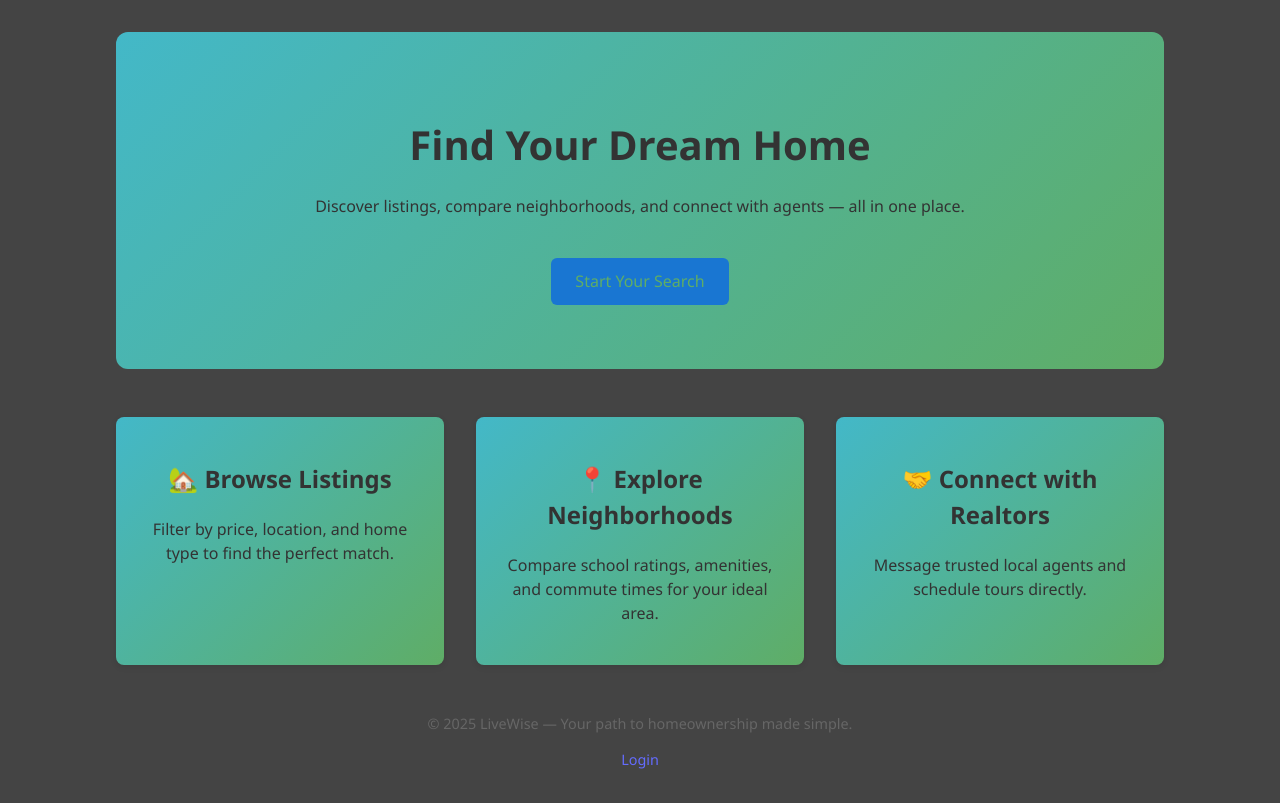
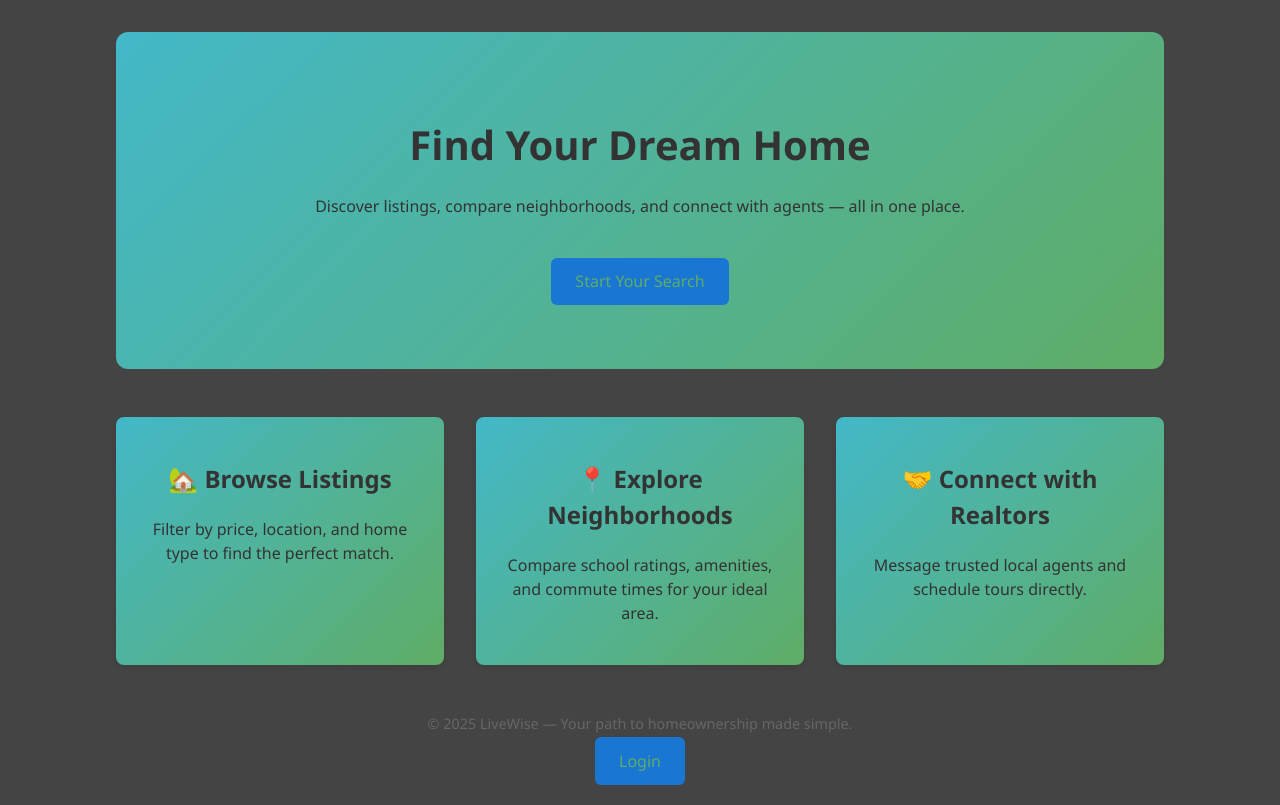
Before and after one commit to WVU-CS330-2025-08-Group03/cs330-2025-group03, a React (Vite) app in the folder frontend/app/: page / in a window 1280 px wide. Built offline with nearby package versions, Linux system fonts and the light colour scheme.

Commit message:
fixed css

```diff
--- a/frontend/app/src/App.jsx
+++ b/frontend/app/src/App.jsx
@@ -29,7 +29,7 @@ function Home() {
 
       <footer>
         <p>© 2025 LiveWise — Your path to homeownership made simple.</p>
-        <Link to="/login" className="">Login</Link>
+        <Link to="/login" className="cta-button">Login</Link>
       </footer>
     </main>
   )
```
